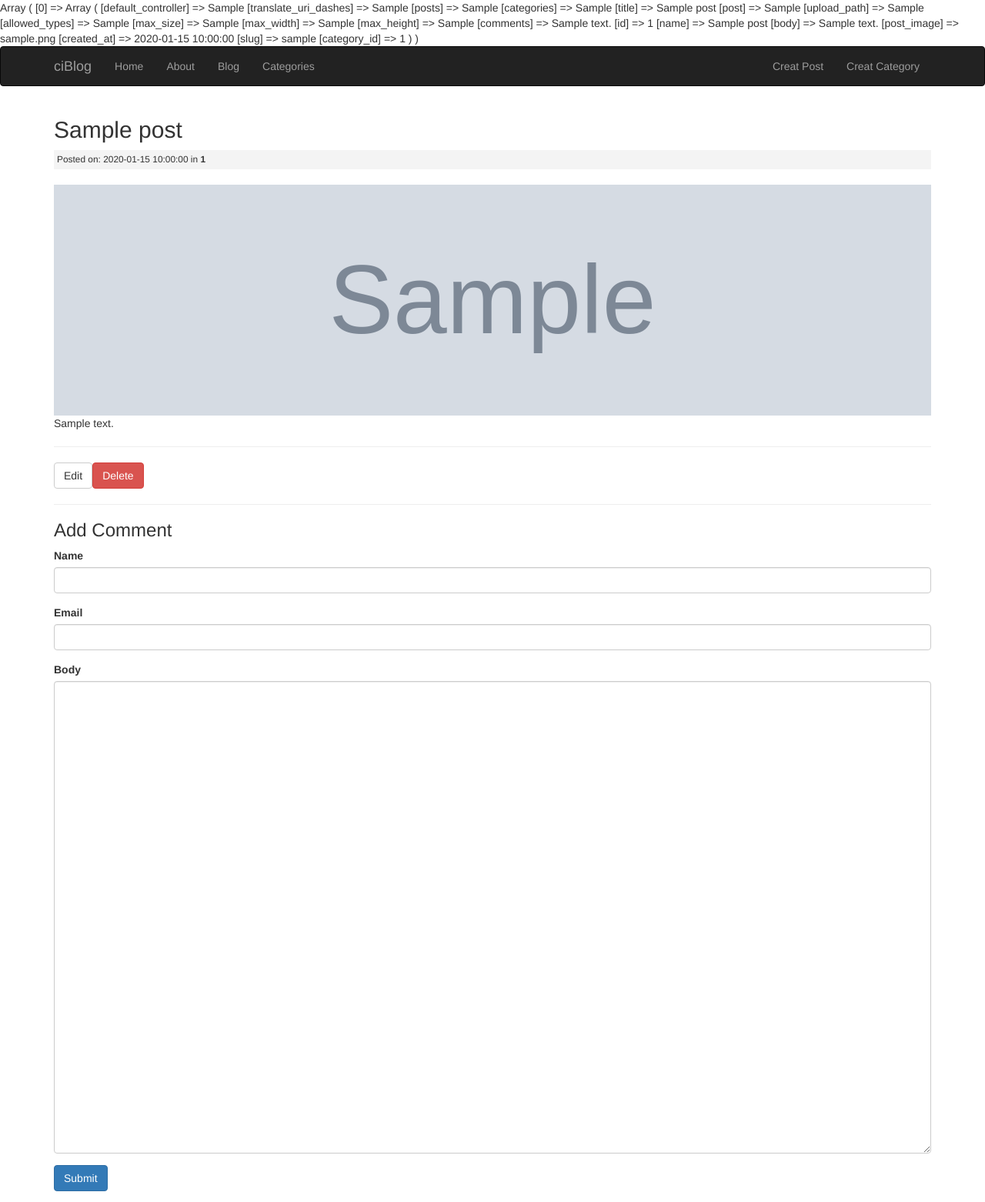
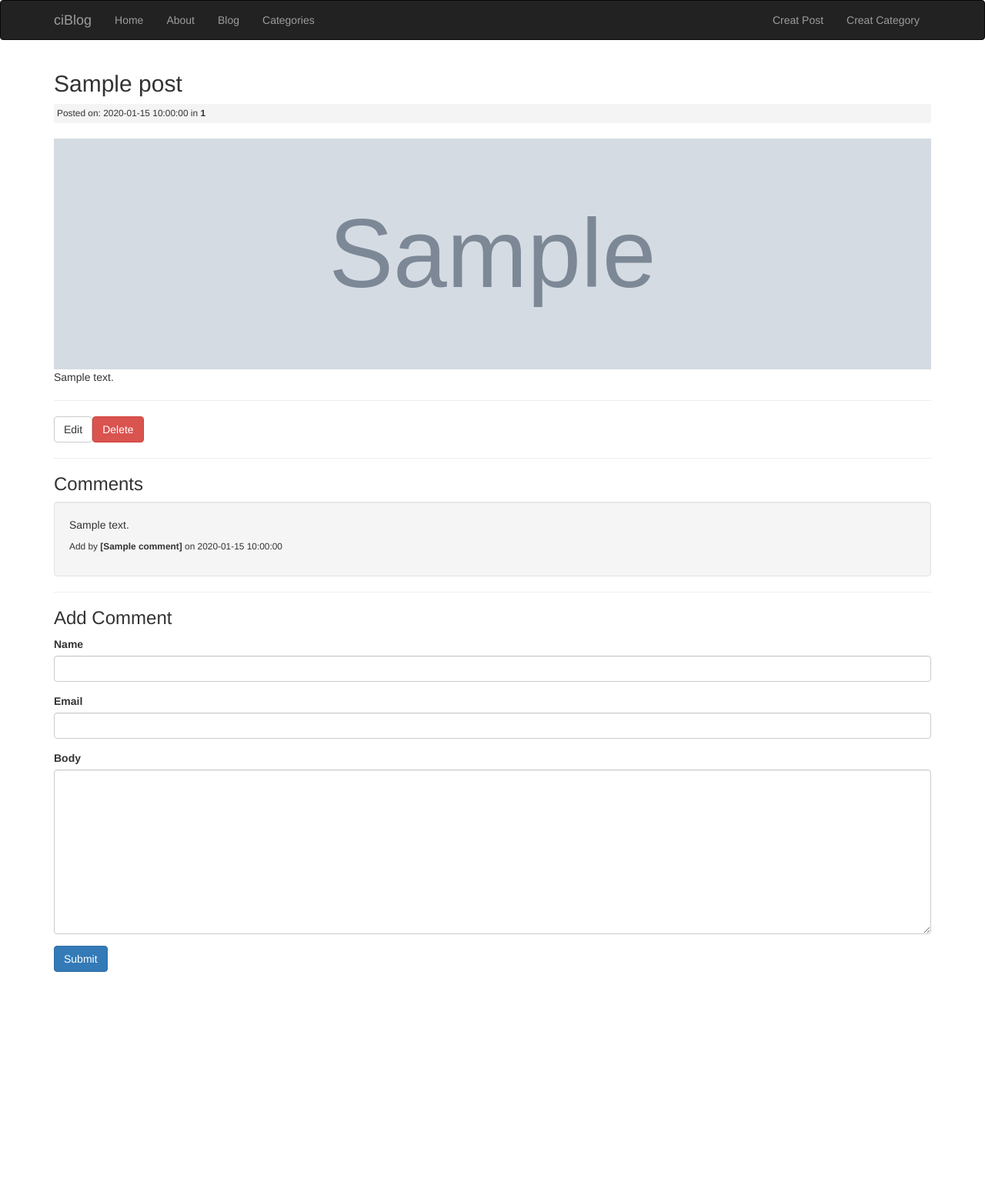
Before and after one commit to mzwae/ciBlog, a CodeIgniter app: page /ciBlog/posts/sample in a window 1280 px wide. Shown: the whole page at 77% size. After the commit the page ends 1263 px from the top, so only its background shows below. Run offline with CodeIgniter, Linux system fonts and the light colour scheme; tables that the repository leaves empty or names only in its code hold one stand-in row (values such as "Sample post"); grey boxes marked "Sample" are stand-in pictures; some libraries are stand-ins or nearby versions.

Commit message:
added displaying comments

```diff
--- a/application/controllers/Posts.php
+++ b/application/controllers/Posts.php
@@ -15,6 +15,8 @@ class Posts extends CI_Controller
 
     public function view($slug = NULL){
       $data['post'] = $this->post_model->get_posts($slug);
+      $post_id = $data['post']['id'];
+      $data['comments'] = $this->comment_model->get_comments($post_id);
 
       if (empty($data['post'])) {
         show_404();
--- a/application/models/Comment_model.php
+++ b/application/models/Comment_model.php
@@ -1,10 +1,23 @@
 <?php
 
 
-class comment_model extends CI_Model
-{
-    public function __construct()
-    {
+class comment_model extends CI_Model{
+    public function __construct(){
         $this->load->database();
     }
+
+    public function create_comment($post_id){
+      $data = array(
+        'post_id' => $post_id,
+        'name' => $this->input->post('name'),
+        'email' => $this->input->post('email'),
+        'body' => $this->input->post('body')
+      );
+      return $this->db->insert('comments', $data);
+    }
+
+    public function get_comments($post_id){
+      $query = $this->db->get_where('comments', array('post_id' => $post_id));
+      return $query->result_array();
+    }
 }
--- a/application/models/Post_model.php
+++ b/application/models/Post_model.php
@@ -18,7 +18,8 @@ class Post_model extends CI_Model
         } else {
 
             $query = $this->db->get_where('posts', array('slug' => $slug));
-            print_r($query->result_array());
+            // echo "slug is $slug";
+            // print_r($query->result_array());
             return $query->row_array();
         }
     }
--- a/application/views/posts/view.php
+++ b/application/views/posts/view.php
@@ -11,7 +11,20 @@
   <input type="submit" value="Delete" class="btn btn-danger">
 </form>
 <hr>
+<h3>Comments</h3>
+<?php if($comments) : ?>
+  <?php foreach($comments as $comment) : ?>
+    <div class="well">
+      <p><?=$comment['body']?></p>
+      <p><small>Add by <b>[<?=$comment['name']?>]</b> on <?=$comment['created_at']?></small></p>
+    </div>
+  <?php endforeach; ?>
+<?php else : ?>
+  <p>No Comments To Display</p>
+<?php endif; ?>
+<hr>
 <h3>Add Comment</h3>
+<?php echo validation_errors();?>
 <?php echo form_open('comments/create/' . $post['id']) ?>
   <div class="form-group">
     <label>Name</label>
@@ -23,8 +36,8 @@
   </div>
   <div class="form-group">
     <label>Body</label>
-    <textarea rows="30" name="body" class="form-control"></textarea>
+    <textarea rows="10" name="body" class="form-control"></textarea>
   </div>
-  <input type="hidden" name="$slug" value="<?=$post['slug']?>">
-  <button  type="submit" class="btn btn-primary">Submit</button>
+  <input type="hidden" name="slug" value="<?php echo $post['slug'];?>">
+  <button type="submit" class="btn btn-primary">Submit</button>
 </form>
```
Also changed, not shown: application/controllers/Comments.php (+22 -0 lines).
